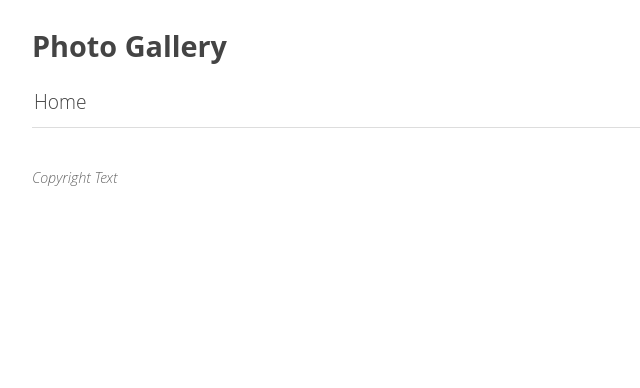
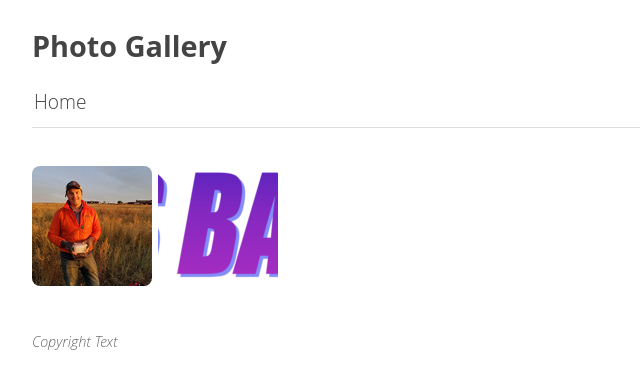
Before and after one commit to bettigole/gallery, a plain HTML site: page index.html in a window 1280 px wide. Shown: the whole page, without its empty margins (0-640 px from the left). Drawn offline with Linux system fonts and the light colour scheme.

Commit message:
Deploying to gh-pages from  @ d08fefda3324bc1c625881a250bbf1986ac6bd32 🚀

```diff
--- a/index.html
+++ b/index.html
@@ -41,7 +41,35 @@
         All photos and videos
       -->
       <ul id="media" class="clearfix">
-      </ul>
+
+            <li data-src="media/large/BioPic.jpg"
+                data-sub-html=""
+                data-download-url="media/original/BioPic.jpg"
+
+                data-filename="BioPic.jpg"
+
+              >
+              <a href="media/original/BioPic.jpg">
+                <img src="media/thumbs/BioPic.jpg"
+                     width="120"
+                     height="120"
+                     alt="BioPic.jpg" />
+              </a>
+            </li>
+            <li data-src="media/large/gis_baby_s21.png"
+                data-sub-html=""
+                data-download-url="media/original/gis_baby_s21.png"
+
+                data-filename="gis_baby_s21.png"
+
+              >
+              <a href="media/original/gis_baby_s21.png">
+                <img src="media/thumbs/gis_baby_s21.png"
+                     width="120"
+                     height="120"
+                     alt="gis_baby_s21.png" />
+              </a>
+            </li>  </ul>
 
       <!--
         Pagination
```
Also changed, not shown: media/large/BioPic.jpg (added), media/large/gis_baby_s21.png (added), media/original/gis_baby_s21.png (added), media/small/BioPic.jpg (added), media/small/gis_baby_s21.png (added), media/thumbs/BioPic.jpg (added), media/thumbs/gis_baby_s21.png (added), 2 other files.
